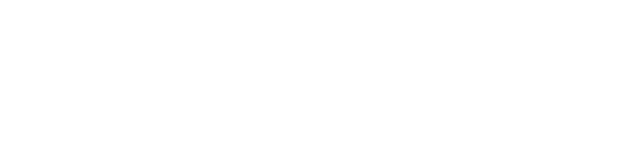
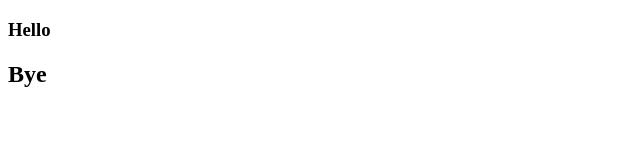
Before and after one commit to ekresh993147/kazakhtelecom, a plain HTML site: page project2/index.html in a window 1280 px wide. Shown: the whole page, without its empty margins (0-640 px from the left). Drawn offline with Linux system fonts and the light colour scheme.

Commit message:
12345678

```diff
--- a/project2/index.html
+++ b/project2/index.html
@@ -6,6 +6,7 @@
     <title>Document</title>
 </head>
 <body>
-
+    <h3>Hello</h3>
+    <h2>Bye</h2>
 </body>
 </html>
```
